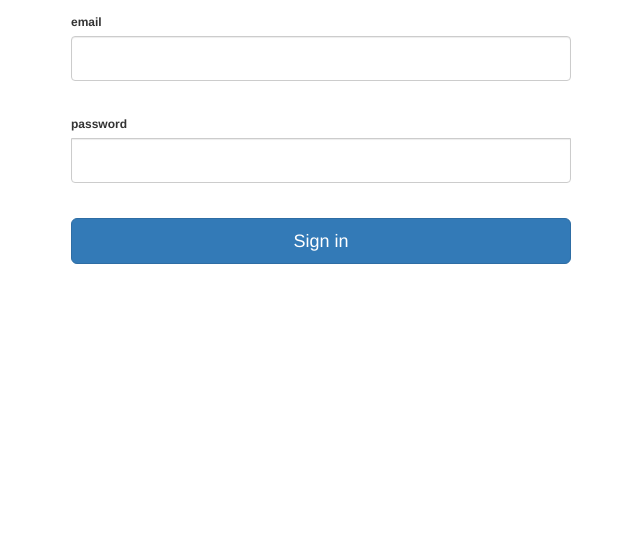
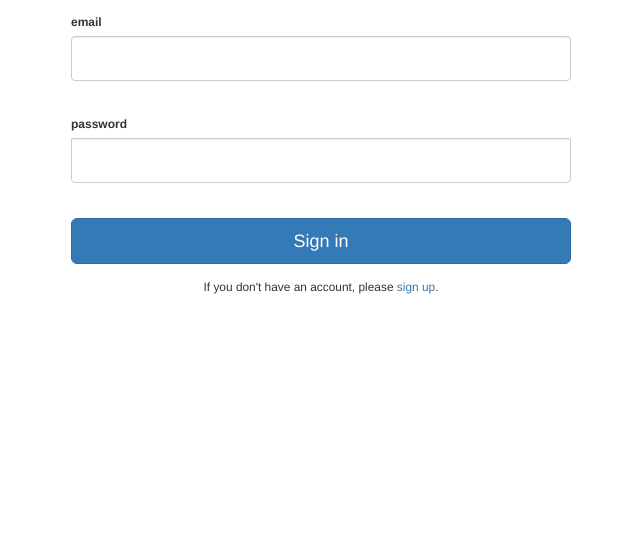
Before and after one commit to FrancoDelCastillo/saveurl_app, a Flask app: page /signin in a window 1280 px wide. Shown: the part 114-650 px from the top of the page, without its empty margins (319-959 px from the left). Run offline with Flask 2, Linux system fonts and the light colour scheme; some libraries are stand-ins or nearby versions.

Commit message:
added <small> and <a>

```diff
--- a/app/static/styles.css
+++ b/app/static/styles.css
@@ -14,6 +14,11 @@ footer {
   position: absolute;
   width: 100%;
   text-align: center;
+}
+
+small#go_signup {
+  text-align: center;
+  display: block;
 }
 
 div, h4, span {
--- a/app/templates/signin.html
+++ b/app/templates/signin.html
@@ -14,6 +14,7 @@
         <br>
         <button class="btn btn-lg btn-primary btn-block" type="submit">Sign in</button>
     </form>
+    <small id="go_signup">If you don't have an account, please <a href="{{ url_for('signup') }}">sign up</a>.</small>
     <footer>
         <p id="copy_right">&copy; 2018</p>
     </footer>
--- a/app/templates/signup.html
+++ b/app/templates/signup.html
@@ -5,7 +5,7 @@
 {% include 'base_body.html' %}
 
 {% block content %}
-    <h1 class="text-center mt-40 h2">Please, create your account</h1>
+    <h1 class="text-center mt-40 h2">Create your account</h1>
     <form class="form-signin" action="/signup" method="post" name="signup">
         {{ form.hidden_tag() }} <!-- a CSRF token hidden field is rendered in template -->
         {{ wtf.form_field(form.email) }} <!-- bootstrap/wtf.html form macro -->
```
